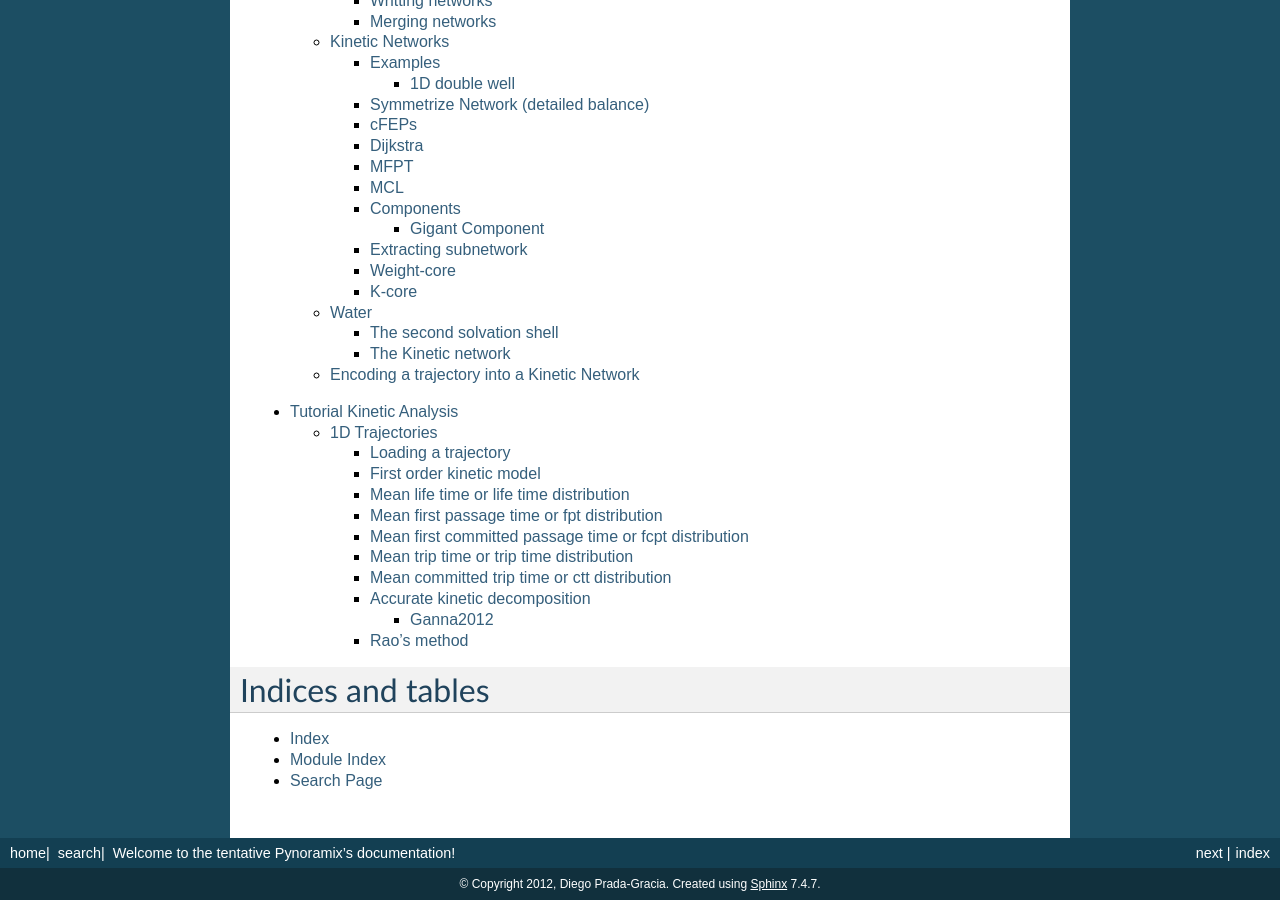
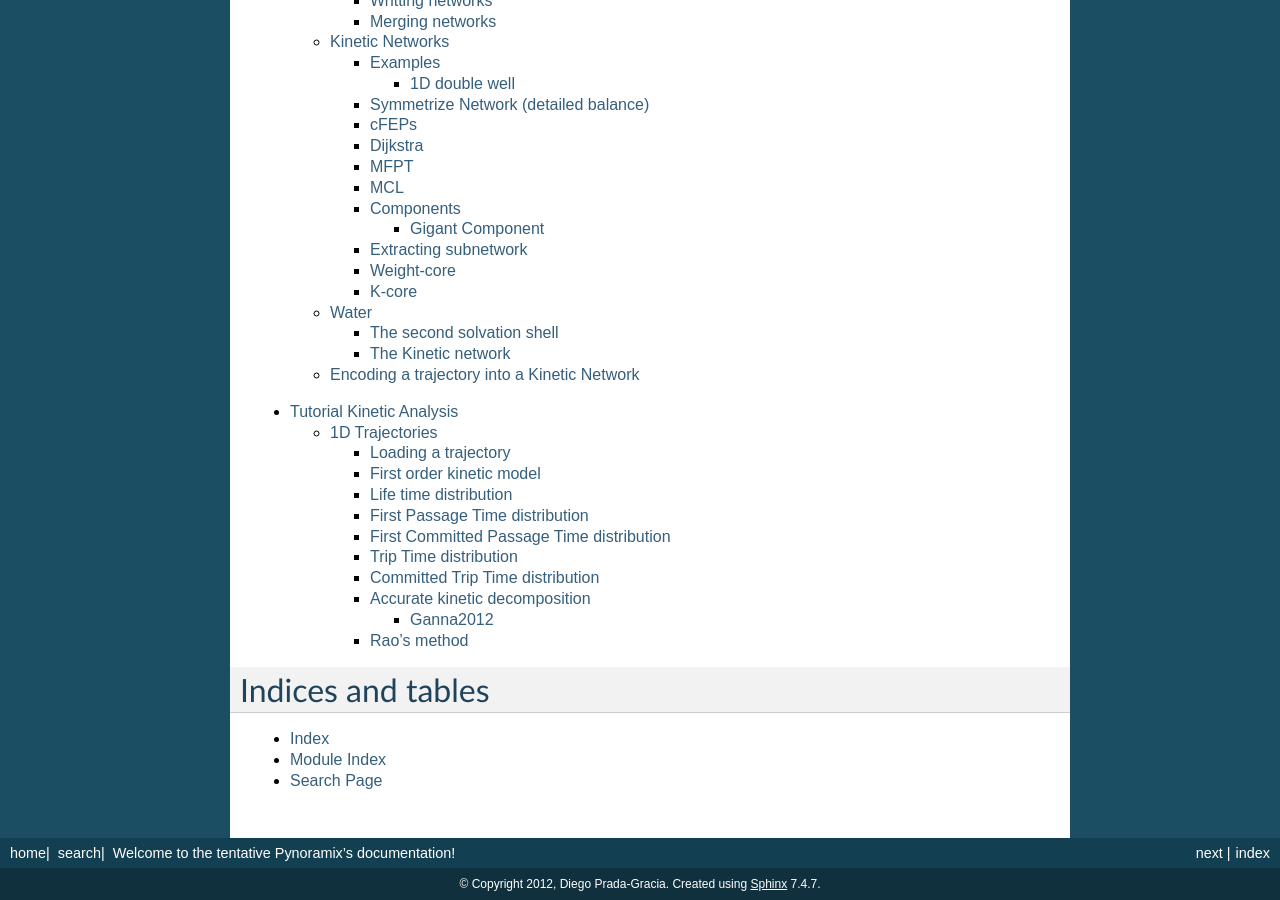
Before and after one commit to dprada/Pynoramix, a Sphinx documentation site: the page built from doc/source/index.rst, in a window 1280 px wide and 900 px high, scrolled down 981 px. Built offline with Sphinx 7.4.7, drawn with Linux system fonts in a browser that asks for light colours.

Commit message:
Doc updated.

```diff
--- a/doc/source/tutorial_kinetic_analysis.rst
+++ b/doc/source/tutorial_kinetic_analysis.rst
@@ -202,8 +202,8 @@ original trajectory.  This can be done attending to magnitudes as the
 *mean dwell/life time* and its distribution or the *mean first passage
 time* and its distribution.
 
-Mean life time or life time distribution
-++++++++++++++++++++++++++++++++++++++++
+Life time distribution
+++++++++++++++++++++++
 
 Up to here, in this tutorial we have built a kinetic model from a 1D
 trajectory. Now the accuracy of the model can be checked with
@@ -277,8 +277,8 @@ lets check another kinetic magnitude: the *first passage time distribution*.
 
 
 
-Mean first passage time or fpt distribution
-+++++++++++++++++++++++++++++++++++++++++++
+First Passage Time distribution
++++++++++++++++++++++++++++++++
 
 Following the same strategy as in the previous section, we can compare
 some distributions computed over the original clusters trajectory and
@@ -356,8 +356,8 @@ different behaviors (check section XXX to find some help).
 
 
 
-Mean first committed passage time or fcpt distribution
-++++++++++++++++++++++++++++++++++++++++++++++++++++++
+First Committed Passage Time distribution
++++++++++++++++++++++++++++++++++++++++++
 
 In Physics of stochastic processes the *committor probability*,
 *C_{a,b}*, is the probability of going from *b* to *a* without passing
@@ -409,8 +409,8 @@ can remove this the several independent trips origin by this fact.
 
 
 
-Mean trip time or trip time distribution
-++++++++++++++++++++++++++++++++++++++++
+Trip Time distribution
+++++++++++++++++++++++
 
 An other kinetic magnitude we can observe is the time distribution of
 those segments of trajectory in between the stay of an initial cluster
@@ -483,8 +483,8 @@ help us to enlight the question.
 
 
 
-Mean committed trip time or ctt distribution
-++++++++++++++++++++++++++++++++++++++++++++
+Committed Trip Time distribution
+++++++++++++++++++++++++++++++++
 
 Similar as it was done for the *first committed passage time* (see
 section XXX), we can also study committed trip distributions (see
```
Also changed, not shown: other parts of doc/source/tutorial_kinetic_analysis.rst (+1 -0 lines).
